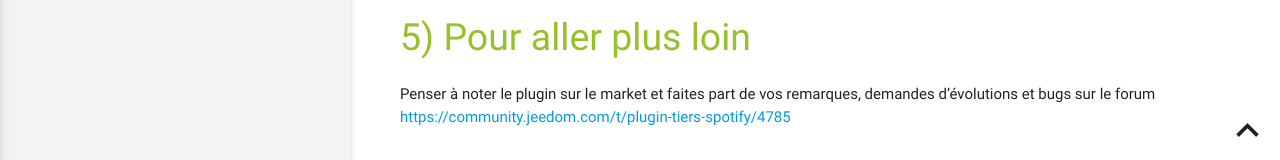
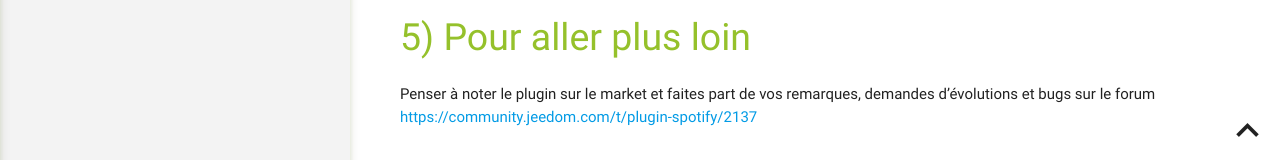
Before and after one commit to lucguinchard/jeedom-plugin-spotify, a Jekyll site: the page built from docs/fr_FR/index.md, in a window 1280 px wide and 900 px high, scrolled down 4907 px. Shown: the part 737-897 px from the top of the window. Built offline with Jekyll 4.4.1, drawn with Linux system fonts in a browser that asks for light colours; our own code applies the rules of GitHub Pages for plain Markdown files; part of the change alters nothing that is shown.

```diff
--- a/docs/fr_FR/index.md
+++ b/docs/fr_FR/index.md
@@ -117,4 +117,4 @@ Chaque équipement dispose des commandes réparties dans les catégories suivant
 Pour aller plus loin
 ===
 
-Penser à noter le plugin sur le market et faites part de vos remarques, demandes d'évolutions et bugs sur le forum [https://community.jeedom.com/t/plugin-tiers-spotify/4785](https://community.jeedom.com/t/plugin-tiers-spotify/4785)
+Penser à noter le plugin sur le market et faites part de vos remarques, demandes d'évolutions et bugs sur le forum [https://community.jeedom.com/t/plugin-spotify/2137](https://community.jeedom.com/t/plugin-spotify/2137)
```
